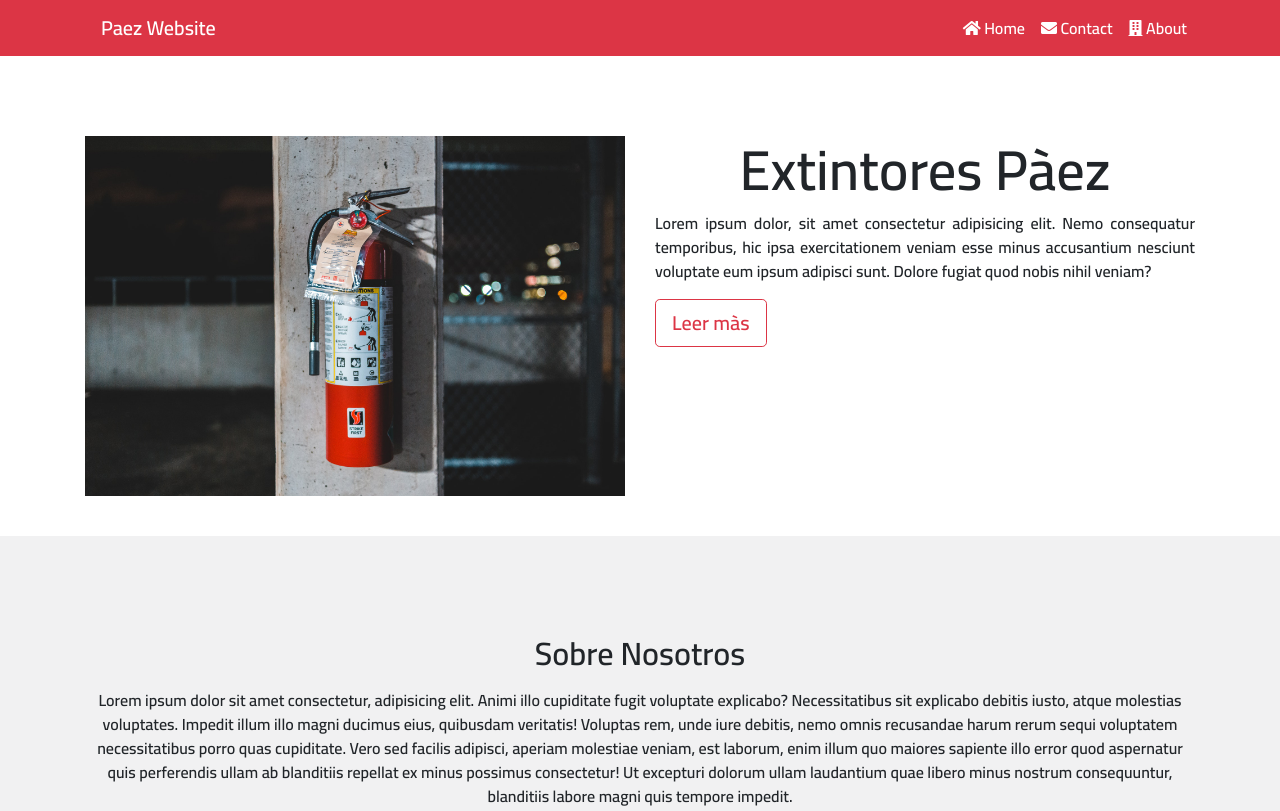
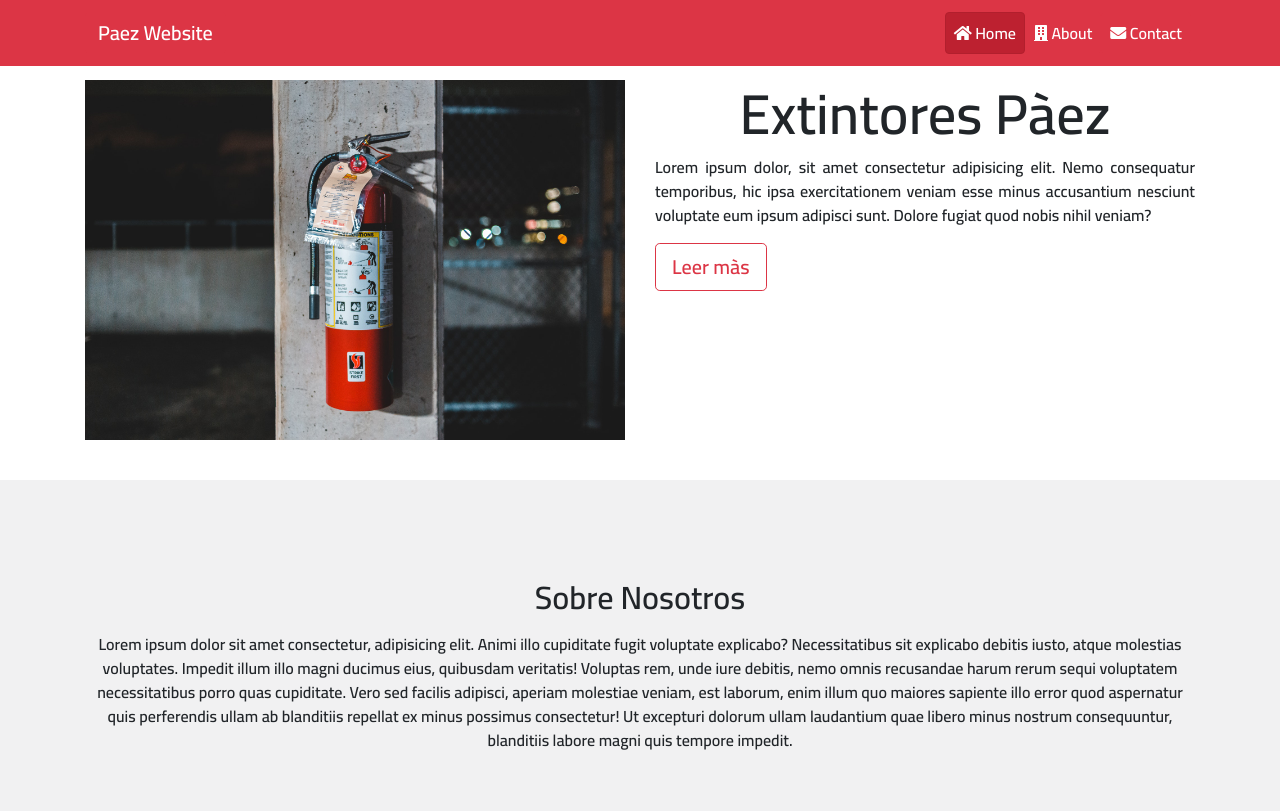
Before and after one commit to Estebanpz/paezextintores, a plain HTML site: page src/index.html in a window 1280 px wide. Shown: the top 811 px of the page. Drawn offline with nearby package versions, Linux system fonts and the light colour scheme.

Commit message:
Arregle la navegacion para que fuese responsive

```diff
--- a/src/index.html
+++ b/src/index.html
@@ -21,24 +21,28 @@
 
 <body>
     <!--NAVIGATION-->
-    <nav class="navbar navbar-expand-md navbar-danger bg-danger sticky-top">
-        <div class="container">
-            <a href="#" class="navbar navbar-brand bnt btn-danger">Paez Website</a>
-            <button class="navbar-toggler" data-toggle="collapse" data-target="#menu">
+    <nav class="navbar navbar-expand-lg navbar-danger bg-danger fixed-top">
+        <div class="container ">
+            <a class="navbar-brand btn btn-danger" href="#">
+                Paez Website
+            </a>
+            <button class="navbar-toggler" type="button" data-bs-toggle="collapse" data-bs-target="#navbarNav"
+                aria-controls="navbarNav" aria-expanded="false" aria-label="Toggle navigation">
                 <span class="navbar-toggler-icon"></span>
             </button>
-            <div class=" collapse navbar-collapse" id="menu">
-                <ul class="navbar-nav  ml-auto">
-                    <li class="nav-item"><a class="nav-link bnt btn-danger" href="#header"> <i class="fas fa-home"></i>
-                            Home</a> </li>
-                    <li class="nav-item"><a class="nav-link bnt btn-danger" href="#contact"> <i
-                                class="fas fa-envelope"></i>
-                            Contact</a></li>
-                    <li class="nav-item"><a class="nav-link bnt btn-danger" href="#about"> <i
-                                class="fas fa-building"></i> About</a> </li>
+            <div class="collapse navbar-collapse" id="navbarNav">
+                <ul class="navbar-nav ml-auto p-1 ">
+                    <li class="nav-item ">
+                        <a class="nav-link active btn btn-danger" aria-current="page" href="#header"><i class="fas fa-home"></i> Home</a>
+                    </li>
+                    <li class="nav-item">
+                        <a class="nav-link btn btn-danger" href="#about"> <i class="fas fa-building"></i> About</a>
+                    </li>
+                    <li class="nav-item">
+                        <a class="nav-link btn btn-danger" href="#contact"> <i class="fas fa-envelope"></i> Contact</a>
+                    </li>
                 </ul>
             </div>
-
         </div>
     </nav>
 
@@ -144,13 +148,17 @@
         </div>
     </footer>
 
-    <!--SCRIPTS DE BOOTSTRAP-->
-    <script src="https://code.jquery.com/jquery-3.5.1.slim.min.js"
+    <!--SCRIPTS DE BOOTSTRAP
+          <script src="https://code.jquery.com/jquery-3.5.1.slim.min.js"
         integrity="sha384-DfXdz2htPH0lsSSs5nCTpuj/zy4C+OGpamoFVy38MVBnE+IbbVYUew+OrCXaRkfj"
         crossorigin="anonymous"></script>
     <script src="https://cdn.jsdelivr.net/npm/bootstrap@4.6.0/dist/js/bootstrap.bundle.min.js"
         integrity="sha384-Piv4xVNRyMGpqkS2by6br4gNJ7DXjqk09RmUpJ8jgGtD7zP9yug3goQfGII0yAns"
         crossorigin="anonymous"></script>
+    -->
+    <script src="https://code.jquery.com/jquery-3.5.1.slim.min.js" integrity="sha384-DfXdz2htPH0lsSSs5nCTpuj/zy4C+OGpamoFVy38MVBnE+IbbVYUew+OrCXaRkfj" crossorigin="anonymous"></script>
+    <script src="https://cdn.jsdelivr.net/npm/bootstrap@4.6.0/dist/js/bootstrap.bundle.min.js" integrity="sha384-Piv4xVNRyMGpqkS2by6br4gNJ7DXjqk09RmUpJ8jgGtD7zP9yug3goQfGII0yAns" crossorigin="anonymous"></script>
+
     <!--SCROLL REVEAL-->
     <script src="https://unpkg.com/scrollreveal"></script>
     <!--MAIN SCRIPTS-->
```
